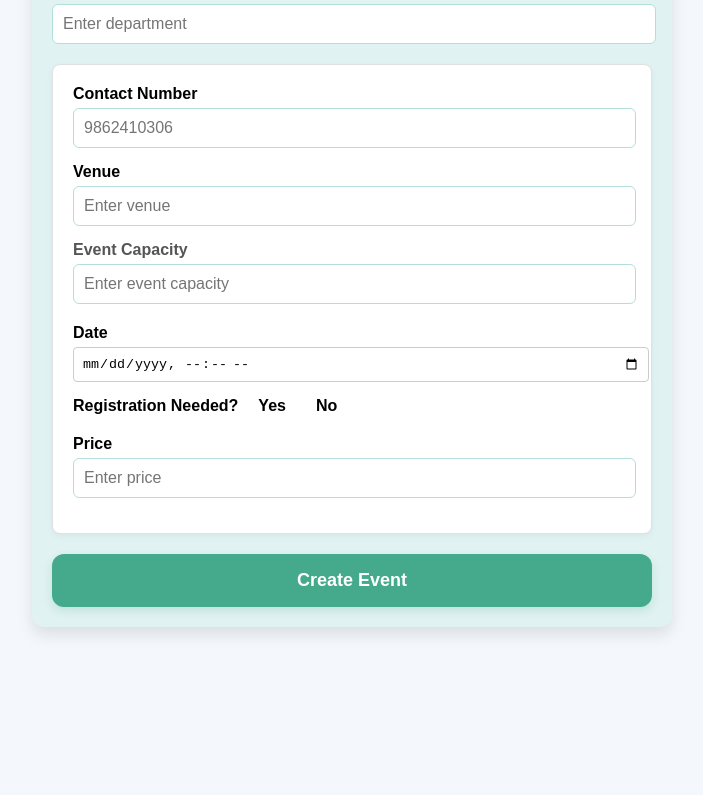
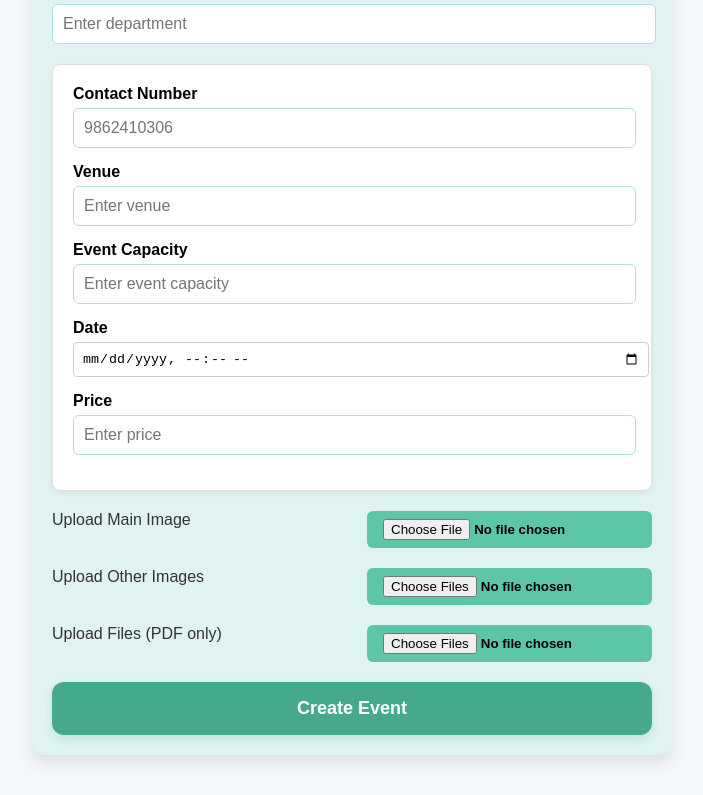
Before and after one commit to saakcy7/kevent, a React (Create React App) app: page /createevent in a window 1280 px wide. Shown: the part 307-1102 px from the top of the page, without its empty margins (288-991 px from the left). Before the commit the page ends 974 px from the top, so only its background shows below. Built offline with nearby package versions, Linux system fonts and the light colour scheme.

Commit message:
mainimage and files stored in database

```diff
--- a/src/pages/Event/CreateEvent.jsx
+++ b/src/pages/Event/CreateEvent.jsx
@@ -1,113 +1,182 @@
-// CreateEventForm.js
-import React from 'react';
-import { useState } from 'react';
+import React, { useState } from 'react';
 import Swal from 'sweetalert2';
 import { useNavigate } from 'react-router-dom';
 import './CreateEvent.css';
 
-const CreateEvent=()=> {
-    const navigate= useNavigate();
+const CreateEvent = () => {
+  const navigate = useNavigate();
   const [eventdata, setEventData] = useState({
-        Title:"",
-        Description:"",
-        Department:"",
-        contactNumber:"",
-        Venue:"",
-        date:"",
-        Price:"",
-        capacity:"",
+    Title: "",
+    Description: "",
+    Department: "",
+    contactNumber: "",
+    Venue: "",
+    date: "",
+    Price: "",
+    capacity: "",
+  });
 
-        })
+  const [mainImage, setMainImage] = useState(null); // State for mainImage
+  const [otherImages, setOtherImages] = useState([]); // State for otherImages
+  const [files, setFiles] = useState([]); // State for files
+
   const handleChange = (e) => {
     const { name, value } = e.target;
     setEventData({ ...eventdata, [name]: value });
   };
 
+  const handleMainImageChange = (e) => {
+    const file = e.target.files[0];
+    const allowedFormats = ["image/jpeg", "image/png", "image/jpg", "image/svg+xml"];
 
+    if (file && !allowedFormats.includes(file.type)) {
+      Swal.fire("Error", "Only JPEG, PNG, JPG, or SVG images are allowed for the main image.", "error");
+      e.target.value = ""; // Clear the input
+      return;
+    }
 
+    setMainImage(file); // Update state with valid main image
+  };
 
+  const handleOtherImagesChange = (e) => {
+    const selectedFiles = Array.from(e.target.files);
+    const allowedFormats = ["image/jpeg", "image/png", "image/jpg", "image/svg+xml"];
+    const invalidFiles = selectedFiles.filter((file) => !allowedFormats.includes(file.type));
+
+    if (invalidFiles.length > 0) {
+      Swal.fire("Error", "Only JPEG, PNG, JPG, or SVG images are allowed for other images.", "error");
+      e.target.value = ""; // Clear the input
+      return;
+    }
+
+    setOtherImages(selectedFiles); // Update state with valid other images
+  };
+
+  const handleFilesChange = (e) => {
+    const selectedFiles = Array.from(e.target.files);
+    const invalidFiles = selectedFiles.filter((file) => file.type !== "application/pdf");
+
+    if (invalidFiles.length > 0) {
+      Swal.fire("Error", "Only PDF files are allowed for upload.", "error");
+      e.target.value = ""; // Clear the input
+      return;
+    }
+
+    setFiles(selectedFiles); // Update state with valid files
+  };
 
   const handleSubmit = async (event) => {
     event.preventDefault();
-    if (!eventdata.Title || !eventdata.Description ||!eventdata.Department||!eventdata.contactNumber || !eventdata.Venue || !eventdata.date || !eventdata.Price|| !eventdata.capacity) {
+
+    if (
+      !eventdata.Title ||
+      !eventdata.Description ||
+      !eventdata.Department ||
+      !eventdata.contactNumber ||
+      !eventdata.Venue ||
+      !eventdata.date ||
+      !eventdata.Price ||
+      !eventdata.capacity
+    ) {
       Swal.fire("Error", "Please add all the fields.", "error");
       return;
     }
+
     if (eventdata.capacity <= 0) {
       Swal.fire("Error", "Capacity must be greater than zero.", "error");
       return;
     }
+
     if (eventdata.Price < 0) {
       Swal.fire("Error", "Price must be greater than or equal to zero.", "error");
       return;
     }
-      if (eventdata.date < new Date().toISOString()) {
+
+    if (new Date(eventdata.date) < new Date()) {
       Swal.fire("Error", "Event date must be in the future.", "error");
       return;
     }
-      if (eventdata.contactNumber.length <10) {
-        Swal.fire("Error", "Contact number must be 10 digits.", "error");
+
+    if (eventdata.contactNumber.length !== 10) {
+      Swal.fire("Error", "Contact number must be exactly 10 digits.", "error");
       return;
     }
-      if (eventdata.contactNumber.length >10) {
-        Swal.fire("Error", "Contact number cannot be more than 10 digits.", "error");
-        return;
-      }
+
     const token = localStorage.getItem("token");
     if (!token) {
       Swal.fire("Error", "Authentication token not found. Please log in again.", "error");
       return;
     }
-        console.log("Auth token",token);
-        try{
 
+    const formData = new FormData();
+    formData.append("Title", eventdata.Title);
+    formData.append("Description", eventdata.Description);
+    formData.append("Department", eventdata.Department);
+    formData.append("contactNumber", eventdata.contactNumber);
+    formData.append("Venue", eventdata.Venue);
+    formData.append("date", eventdata.date);
+    formData.append("Price", eventdata.Price);
+    formData.append("capacity", eventdata.capacity);
+
+    if (mainImage) {
+      formData.append("mainImage", mainImage);
+    }
+
+    otherImages.forEach((file) => formData.append("otherImages", file));
+    files.forEach((file) => formData.append("files", file));
+
+    try {
       const response = await fetch("http://localhost:3000/events/createevent", {
         method: "POST",
         headers: {
-                   "Content-Type": "application/json",
-                   "Authorization": `Bearer ${token}`
+          Authorization: `Bearer ${token}`,
         },
-                body: JSON.stringify(eventdata),
+        body: formData,
       });
+
       if (!response.ok) {
         const errorMessage = await response.text();
         throw new Error(errorMessage);
       }
+
       const responseData = await response.json();
-              console.log('Event created successfully:', responseData);
       Swal.fire("Success", "Event created successfully!", "success");
-              navigate('/dashboard');
-
-
-
-        }catch(error)
-        {
+      navigate("/dashboard");
+    } catch (error) {
       Swal.fire({
         icon: "error",
         title: "Error",
-                text: error.message || "An error occurred during login.",
+        text: error.message || "An error occurred while creating the event.",
       });
-              console.error("Error logging in:", error);
+      console.error("Error creating event:", error);
     }
-    }
+  };
+
   return (
     <>
       <div className="event-form-container">
-      {/*<div className="form-header">
-        <h2>Add Main Image</h2>
-        <input type="file"  alt="image" name='mainImage' placeholder='add' onChange={handleFileChange} accept='application/png'/>
-      </div>*/}
-
         <form className="event-form" onSubmit={handleSubmit}>
           <div className="form-group">
             <label>Event Title</label>
-          <input type="text" name='Title' onChange={handleChange} placeholder="Enter event title" value={eventdata.Title} />
+            <input
+              type="text"
+              name="Title"
+              onChange={handleChange}
+              placeholder="Enter event title"
+              value={eventdata.Title}
+            />
           </div>
 
           <div className="form-group">
             <label>Event Description</label>
-          <textarea placeholder="Enter event description" name='Description' onChange={handleChange} value={eventdata.Description}></textarea>
+            <textarea
+              placeholder="Enter event description"
+              name="Description"
+              onChange={handleChange}
+              value={eventdata.Description}
+            ></textarea>
           </div>
+
           <div className="form-group">
             <label htmlFor="department">Department</label>
             <input
@@ -116,21 +185,34 @@ const CreateEvent=()=> {
               name="Department"
               value={eventdata.Department || ""}
               onChange={handleChange}
-            required
               placeholder="Enter department"
             />
           </div>
+
           <div className="form-group event-details">
             <div className="form-field">
               <label>Contact Number</label>
-            <input type="text" placeholder="9862410306" name='contactNumber' onChange={handleChange} value={eventdata.contactNumber}/>
+              <input
+                type="text"
+                placeholder="9862410306"
+                name="contactNumber"
+                onChange={handleChange}
+                value={eventdata.contactNumber}
+              />
             </div>
 
             <div className="form-field">
               <label>Venue</label>
-            <input type="text" placeholder="Enter venue" name='Venue' onChange={handleChange} value={eventdata.Venue} />
+              <input
+                type="text"
+                placeholder="Enter venue"
+                name="Venue"
+                onChange={handleChange}
+                value={eventdata.Venue}
+              />
             </div>
-          <div className="form-group">
+
+            <div className="form-field">
               <label>Event Capacity</label>
               <input
                 type="text"
@@ -143,17 +225,12 @@ const CreateEvent=()=> {
 
             <div className="form-field">
               <label>Date</label>
-            <input type="datetime-local" name='date' onChange={handleChange} value={eventdata.date}  />
-          </div>
-
-          <div className="form-field registration">
-            <label>Registration Needed?</label>
-            <div className='form-field-yes'>
-              <input type="radio" id="yes" name="registration" value="yes" />
-              <label htmlFor="yes">Yes</label>
-              <input type="radio" id="no" name="registration" value="no" />
-              <label htmlFor="no">No</label>
-            </div>
+              <input
+                type="datetime-local"
+                name="date"
+                onChange={handleChange}
+                value={eventdata.date}
+              />
             </div>
 
             <div className="form-field">
@@ -161,28 +238,55 @@ const CreateEvent=()=> {
               <input
                 type="text"
                 placeholder="Enter price"
-          name='Price'
+                name="Price"
                 onChange={handleChange}
                 value={eventdata.Price}
-          className={eventdata.Price.toLowerCase() === 'free' ? 'free-price' : ''}
               />
             </div>
           </div>
 
-        {/*<div className="file-upload">
-            <label>Add FIles</label>
-          <input type="file" className="upload-btn" name='Files' onChange={handleFileChange} multiple/>
-          <label>Add images</label>
-          <input type="file" className="upload-btn" name='Images' onChange={handleFileChange} multiple/>
-        </div>*/}
+          <div className="file-upload">
+            <label>Upload Main Image</label>
+            <input
+              type="file"
+              className="upload-btn"
+              name="mainImage"
+              onChange={handleMainImageChange}
+              accept="image/jpeg, image/png, image/jpg, image/svg+xml"
+            />
+          </div>
 
-        <button type="submit" className="create-btn">Create Event</button>
+          <div className="file-upload">
+            <label>Upload Other Images</label>
+            <input
+              type="file"
+              className="upload-btn"
+              name="otherImages"
+              onChange={handleOtherImagesChange}
+              accept="image/jpeg, image/png, image/jpg, image/svg+xml"
+              multiple
+            />
+          </div>
+
+          <div className="file-upload">
+            <label>Upload Files (PDF only)</label>
+            <input
+              type="file"
+              className="upload-btn"
+              name="files"
+              onChange={handleFilesChange}
+              accept="application/pdf"
+              multiple
+            />
+          </div>
+
+          <button type="submit" className="create-btn">
+            Create Event
+          </button>
         </form>
       </div>
     </>
   );
 };
 
-
-
-export default CreateEvent
+export default CreateEvent;
```
Lines whose indentation alone changed are shown as unchanged.
